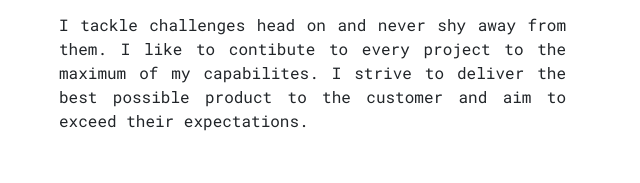
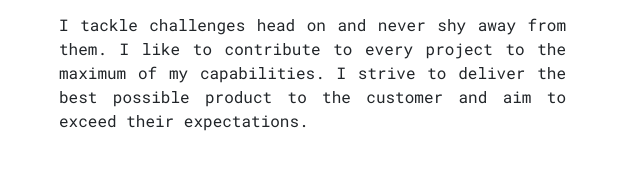
Before and after one commit to Gunja-Ag/Portfolio, a plain HTML site: page index.html in a window 1280 px wide. Shown: the part 3101-3284 px from the top of the page, 629-1269 px from the left. Drawn offline with Linux system fonts and the light colour scheme; a web font is replaced by a local one.

Commit message:
Update index.html

```diff
--- a/index.html
+++ b/index.html
@@ -342,7 +342,7 @@ Welcome to my gallery.
     <p class="gsap-reveal-hero ">I am a highly organized and detail oriented person.
         I like taking initiative and also have great management skills.
         I am an effective speaker and attentive listener who can adapt to changes quickly and efficiently. </p>
-        <p class="gsap-reveal-hero">I tackle challenges head on and never shy away from them. I like to contibute to every project to the maximum of my capabilites.
+        <p class="gsap-reveal-hero">I tackle challenges head on and never shy away from them. I like to contribute to every project to the maximum of my capabilities.
             I strive to deliver the best possible product to the customer and aim to exceed their expectations. </p>
 
         </div>
```
